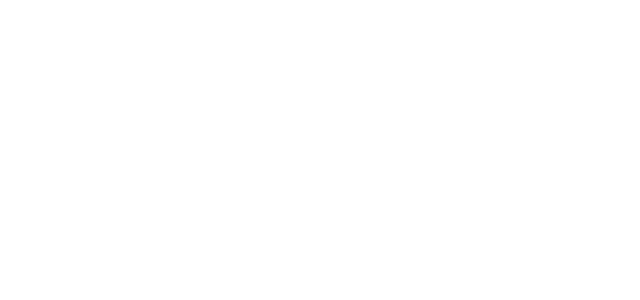
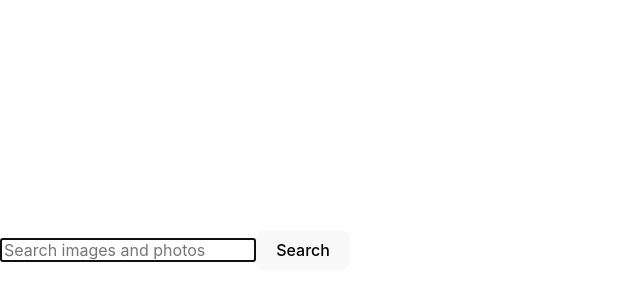
Before and after one commit to Alona93Hryhorieva/goit-react-hw-04, a React (Vite) app: page / in a window 1280 px wide. Shown: the part 150-450 px from the top of the page, without its empty margins (0-640 px from the left). Built offline with nearby package versions, Linux system fonts and the light colour scheme.

Commit message:
create obj

```diff
--- a/package.json
+++ b/package.json
@@ -10,9 +10,13 @@
     "preview": "vite preview"
   },
   "dependencies": {
+    "axios": "^1.7.2",
+    "formic": "^0.0.10",
+    "formik": "^2.4.6",
     "modern-normalize": "^2.0.0",
     "react": "^18.3.1",
-    "react-dom": "^18.3.1"
+    "react-dom": "^18.3.1",
+    "react-hot-toast": "^2.4.1"
   },
   "devDependencies": {
     "@types/react": "^18.3.3",
--- a/src/components/App/App.jsx
+++ b/src/components/App/App.jsx
@@ -1,4 +1,43 @@
-import { useState } from "react";
+import { useEffect, useState } from "react";
+import { fetchImages } from "../../unsplashApi";
 // import "./App.css";
+import SearchBar from "../SearchBar/SearchBar";
+import ImageGallery from "../ImageGallery/ImageGallery";
 
-export default function App() {}
+export default function App() {
+  const [images, setImages] = useState([]);
+  const [query, setQuery] = useState("");
+  const [page, setPage] = useState(1);
+  const [loading, setLoading] = useState(false);
+
+  const handleSearchSubmit = (newQuery) => {
+    setQuery(newQuery);
+    console.log("Search query:", newQuery);
+  };
+
+  useEffect(() => {
+    async function getImages() {
+      if (query === "") return;
+      setLoading(true);
+      try {
+        const data = await fetchImages(query, page);
+        setImages(data.results);
+        console.log("Fetched images:", data.results);
+      } catch (error) {
+        console.error("Error fetching images:", error);
+      } finally {
+        setLoading(false);
+      }
+    }
+    getImages();
+  }, [query, page]);
+
+  return (
+    <div>
+      <SearchBar onSubmit={handleSearchSubmit} />
+      {/* <p>Current Search Query: {query}</p> */}
+      {loading && <p>Loading photos. Please wait...</p>}
+      {images.length > 0 && <ImageGallery images={images} />}
+    </div>
+  );
+}
--- /dev/null
+++ b/src/components/ImageCard/ImageCard.jsx
@@ -0,0 +1,7 @@
+export default function ImageCard({ src, alt }) {
+  return (
+    <div>
+      <img src={src} alt={alt} />
+    </div>
+  );
+}
--- /dev/null
+++ b/src/components/ImageGallery/ImageGallery.jsx
@@ -0,0 +1,18 @@
+import ImageCard from "../ImageCard/ImageCard";
+import css from "./ImageGallery.module.css";
+export default function ImageGallery({ images }) {
+  // Перевіряємо, чи є зображення
+  if (images.length === 0) {
+    return null;
+  }
+
+  return (
+    <ul className={css.list}>
+      {images.map((image) => (
+        <li key={image.id}>
+          <ImageCard src={image.src} alt={image.alt} />
+        </li>
+      ))}
+    </ul>
+  );
+}
--- /dev/null
+++ b/src/components/ImageGallery/ImageGallery.module.css
@@ -0,0 +1,6 @@
+.list {
+  list-style: none;
+  display: flex;
+  flex-wrap: wrap;
+  gap: 10px;
+}
--- /dev/null
+++ b/src/components/SearchBar/SearchBar.jsx
@@ -0,0 +1,29 @@
+import toast, { Toaster } from "react-hot-toast";
+import { Formik, Form, Field } from "formik";
+// import css from "./SearchBar.module.css";
+
+export default function SearchBar({ onSubmit }) {
+  const handleSubmit = (values, { resetForm }) => {
+    onSubmit(values.query);
+    toast.success("Search submitted successfully!");
+    resetForm();
+  };
+
+  return (
+    <header>
+      <Formik initialValues={{ query: "" }} onSubmit={handleSubmit}>
+        <Form>
+          <Field
+            name="query"
+            type="text"
+            autoComplete="off"
+            autoFocus
+            placeholder="Search images and photos"
+          />
+          <button type="submit">Search</button>
+        </Form>
+      </Formik>
+      <Toaster />
+    </header>
+  );
+}
--- /dev/null
+++ b/src/unsplashApi.js
@@ -0,0 +1,19 @@
+import axios from "axios";
+
+const API_KEY = "eveoGfY9v-_vE6YRah7GhiqRw7dhND10Bec3NxLWXH8";
+const baseURL = "https://api.unsplash.com/search/photos";
+
+export const fetchImages = async (searchQuery, currentPage) => {
+  const response = await axios.get(baseURL, {
+    headers: {
+      Authorization: `Client-ID ${API_KEY}`,
+    },
+    params: {
+      query: searchQuery,
+      page: currentPage,
+      per_page: 10,
+    },
+  });
+
+  return response.data;
+};
```
Also changed, not shown: src/components/SearchBar/SearchBar.module.css (added), 1 other file (tests, documents, lock files or other folders).
